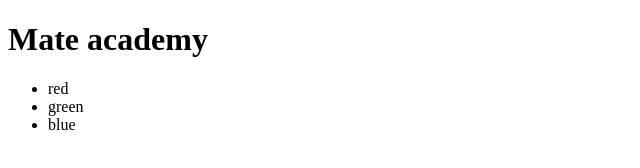
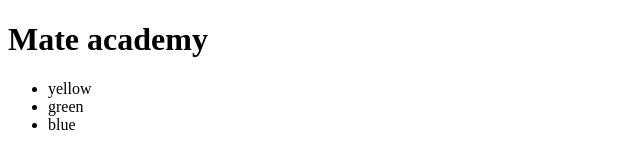
Before and after one commit to mstefanchuk/my-project1, a plain HTML site: page index.html in a window 1280 px wide. Shown: the full height of the page, 0-640 px from the left. Drawn offline with Linux system fonts and the light colour scheme.

Commit message:
Update index.html

```diff
--- a/index.html
+++ b/index.html
@@ -8,7 +8,7 @@
 <body>
   <h1>Mate academy</h1>
   <ul>
-    <li>red</li>
+    <li>yellow</li>
     <li>green</li>
     <li>blue</li>
 </body>
```
